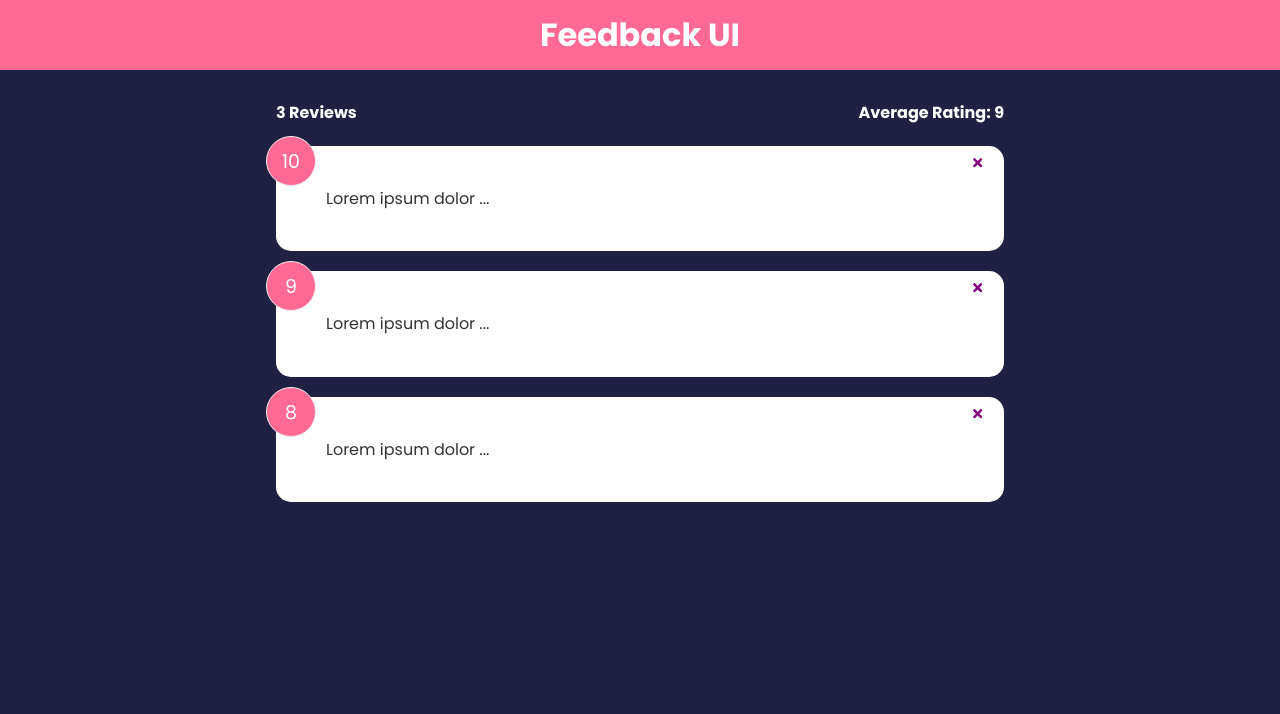
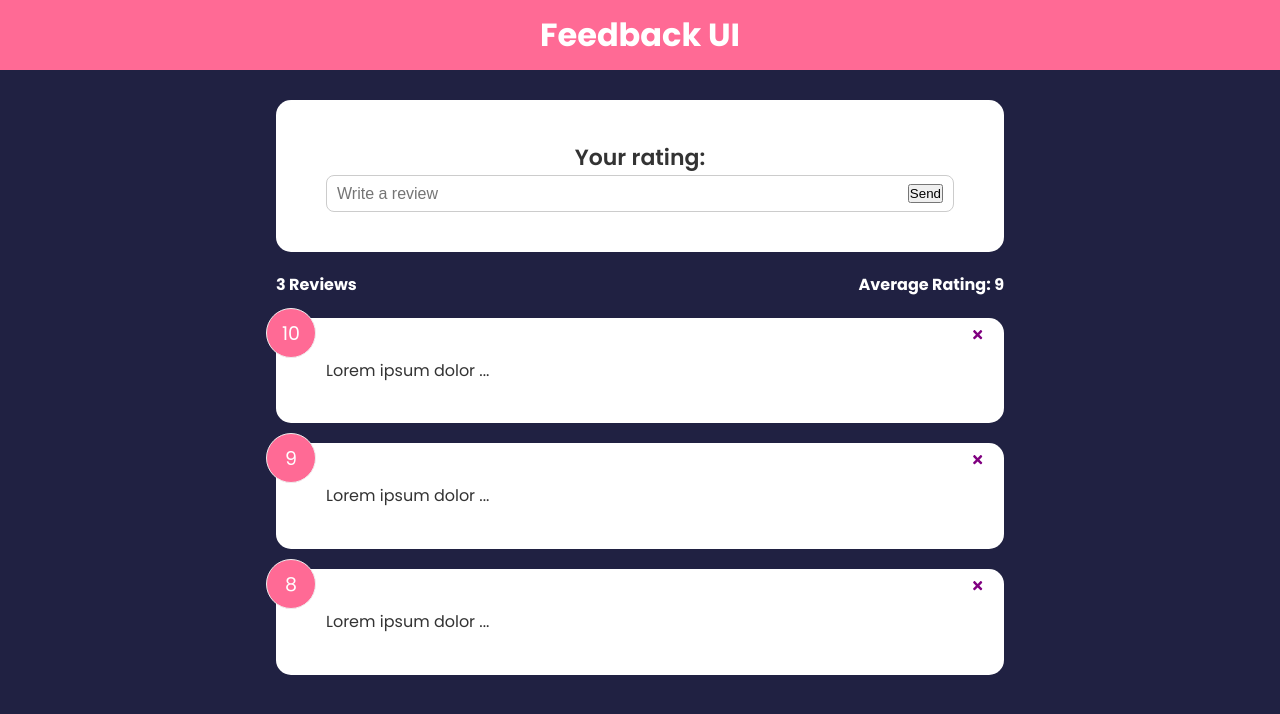
Before and after one commit to MaciekCelinski/Brad_React_Udemy, a React (Create React App) app: page / in a window 1280 px wide. Shown: the top 714 px of the page. Built offline with nearby package versions, Linux system fonts and the light colour scheme.

Commit message:
Form input & state

```diff
--- a/src/App.js
+++ b/src/App.js
@@ -4,6 +4,7 @@ import Header from "./components/Header";
 import FeedbackList from "./components/FeedbackList";
 import FeedbackData from "./data/FeedbackData";
 import FeedbackStats from "./components/FeedbackStats";
+import FeedbackForm from "./components/FeedbackForm";
 
 function App() {
 	const [feedback, setFeedback] = useState(FeedbackData);
@@ -16,10 +17,22 @@ function App() {
 		}
 	};
 
+	const addFeedback = (feedback) => {
+		setFeedback((prev) => [
+			...prev,
+			{
+				id: Math.floor(Math.random() * 1000000),
+				rating: 7,
+				text: feedback,
+			},
+		]);
+	};
+
 	return (
 		<>
 			<Header text="Feedback UI" />
 			<div className="container">
+				<FeedbackForm addFeedback={addFeedback} />
 				<FeedbackStats feedback={feedback} />
 				<FeedbackList
 					feedback={feedback}
--- /dev/null
+++ b/src/components/FeedbackForm.jsx
@@ -0,0 +1,36 @@
+import { useState } from "react";
+import Card from "./shared/Card";
+
+const FeedbackForm = ({ addFeedback }) => {
+	const [text, setText] = useState("");
+
+	const handleTextChange = (e) => {
+		setText(e.target.value);
+	};
+
+	const submitHandler = (e) => {
+		e.preventDefault();
+		addFeedback(text);
+	};
+
+	return (
+		<Card>
+			<form onSubmit={submitHandler}>
+				<h2>Your rating:</h2>
+				<div className="input-group">
+					<input
+						onChange={handleTextChange}
+						type="text"
+						placeholder="Write a review"
+						value={text}
+					/>
+					<button type="submit">
+						Send
+					</button>
+				</div>
+			</form>
+		</Card>
+	);
+};
+
+export default FeedbackForm;
```
